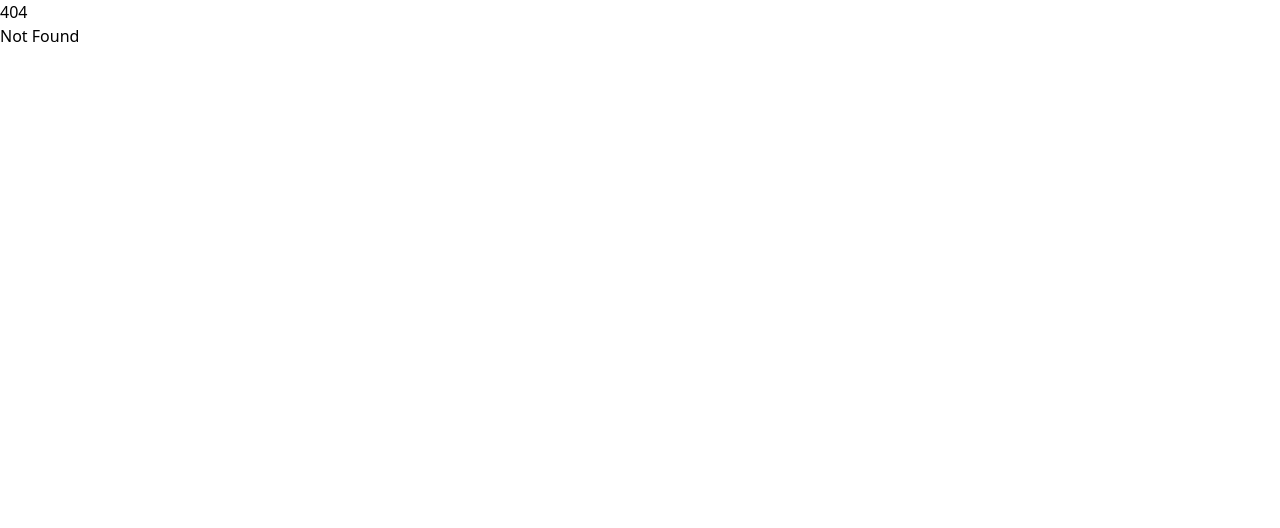
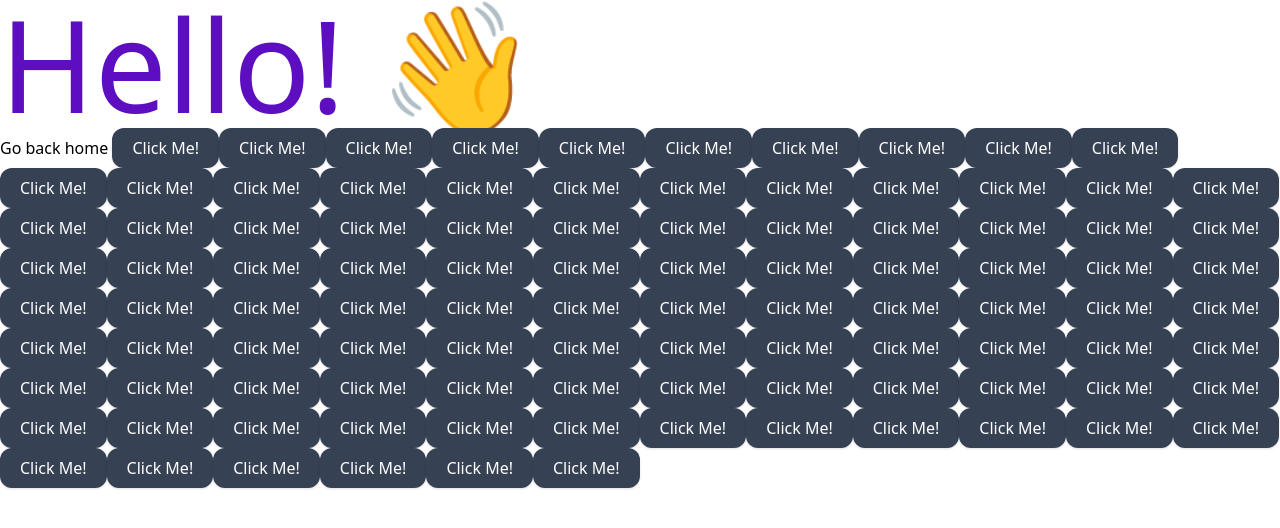
Before and after one commit to weave-dev/pept-quiz, a SvelteKit app: page /app in a window 1280 px wide. Before the commit this address had no page. Shown: the top 528 px of the page. Built offline with nearby package versions, Linux system fonts and the light colour scheme.

Commit message:
WIP: test component

```diff
--- /dev/null
+++ b/src/lib/components/base/Button.svelte
@@ -0,0 +1,9 @@
+<script>
+	const props = $props();
+
+	const btnClass = `rounded-xl px-5 py-2 bg-gray-700 text-white shadow`
+</script>
+
+<button class={btnClass} {...props}>
+	{@render props.children()}
+</button>
--- /dev/null
+++ b/src/routes/app/+page.svelte
@@ -0,0 +1,10 @@
+<script>
+	import Button from '$lib/components/base/Button.svelte';
+</script>
+
+<h1 class="text-9xl text-violet-800">Hello! 👋</h1>
+<a href="/">Go back home</a>
+
+{#each { length: 100 }}
+	<Button>Click Me!</Button>
+{/each}
```
